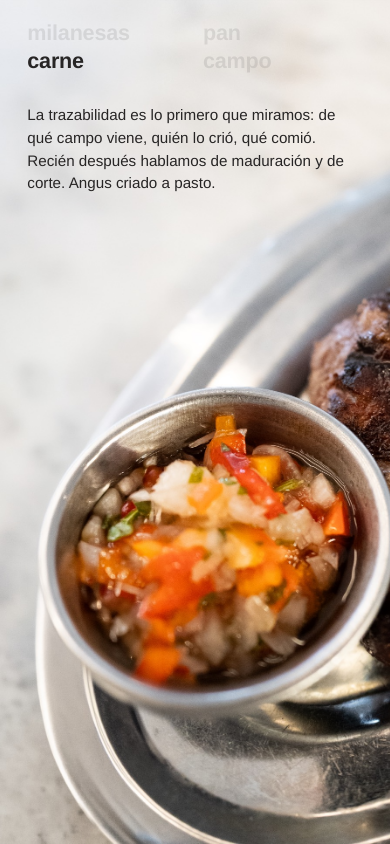
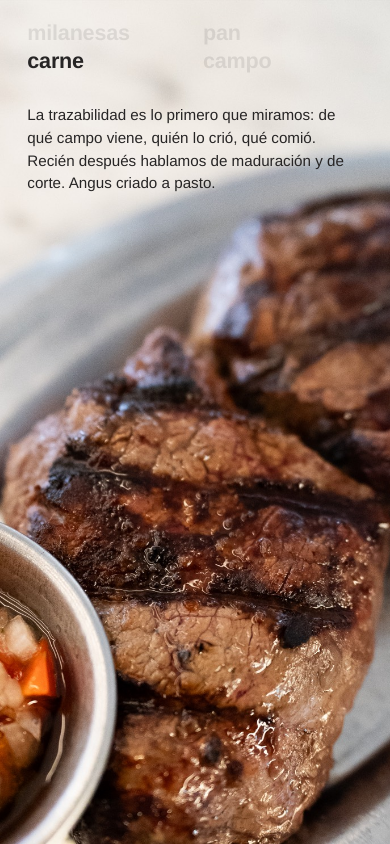
Before and after one commit to juanpierazzoli-source/lpc, a plain HTML site: page index.html in a window 390 px wide. Both pictures are taken after a click on the button "carne". Shown: the part 844-1688 px from the top of the page. Drawn offline with Linux system fonts and the light colour scheme.

Commit message:
fix: encuadre de carne en mobile, con el bife como protagonista

```diff
--- a/index.html
+++ b/index.html
@@ -365,12 +365,18 @@
 
     .copy p { font-size: 0.95rem; }
 
-    /* Portrait crops this photo sideways, so `cover` leaves no vertical
-       slack to shift it. Oversizing it first makes room to push the image
-       down and clear the cows out from behind the copy. */
+    /* Portrait crops these photos sideways, so `cover` leaves no vertical
+       slack to shift them. Oversizing first makes room to push the image
+       down, which also brings the lighter top of the frame behind the copy. */
     .shot[data-key="campo"] {
       --size: auto 135%;
       --pos: 50% 10%;
+    }
+
+    /* Panned right onto the steak; the plate rim keeps the copy legible. */
+    .shot[data-key="carne"] {
+      --size: auto 130%;
+      --pos: 85% 0%;
     }
 
     /* One column on phones: the four items simply stack. */
```
